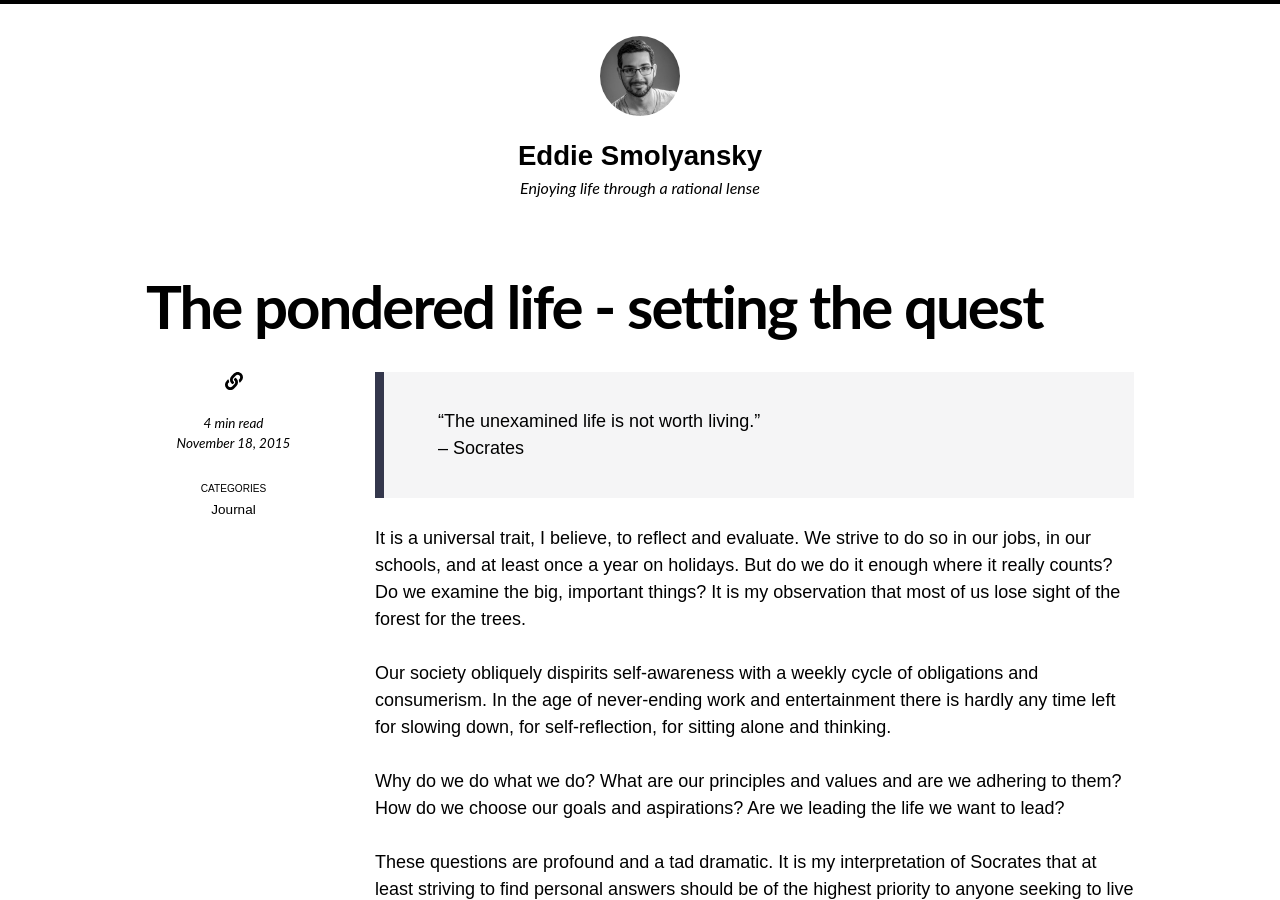
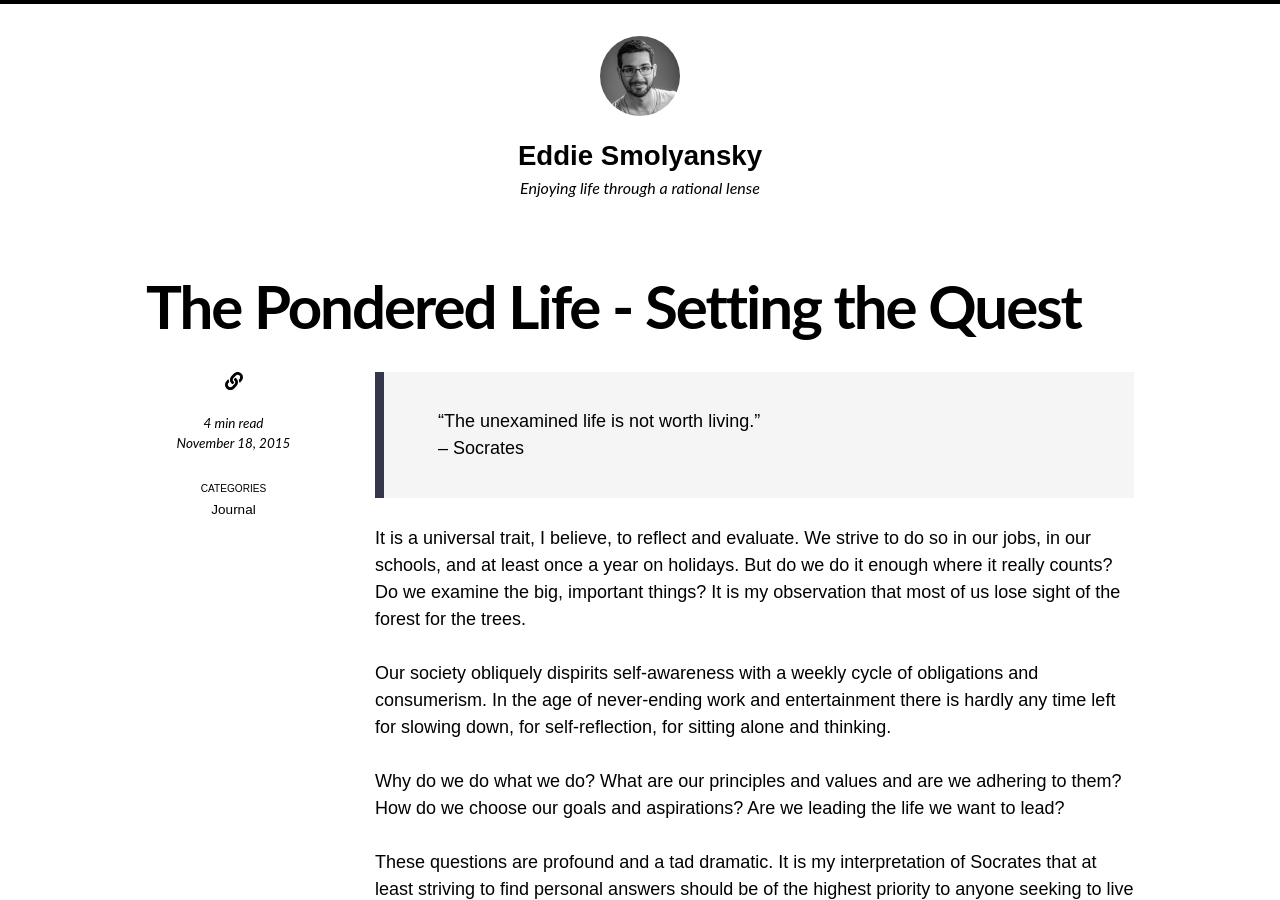
Before and after one commit to eddiesmo/eddiesmo.github.io, a Jekyll site: the page built from _posts/2015-11-18-the-pondered-life-setting-the-quest.md, in a window 1280 px wide and 900 px high. Built offline with Jekyll 4.4.1, drawn with Linux system fonts in a browser that asks for light colours; nearby versions of some CDN libraries.

Commit message:
rename files

```diff
--- a/_posts/2015-11-18-the-pondered-life-setting-the-quest.md
+++ b/_posts/2015-11-18-the-pondered-life-setting-the-quest.md
@@ -1,6 +1,6 @@
 ---
 layout: post
-title: The pondered life - setting the quest
+title: The Pondered Life - Setting the Quest
 comments: false
 categories:
   - Journal
```
Also changed, not shown: _posts/2012-02-18-Harry-Potter-and-the-Methods-of-Rationality-book-review.md (+2 -1 lines), _posts/2018-06-01-inadequate-equilibria-where-and-how-civilizations-get-stuck-book-review.md (renamed from _posts/Inadequate-Equilibria-Where-and-How-Civilizations-Get-Stuck-book-review.md).
